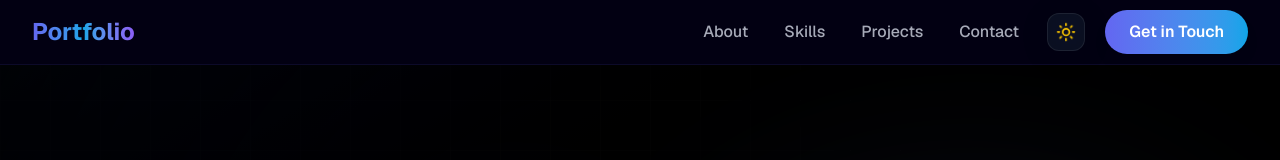
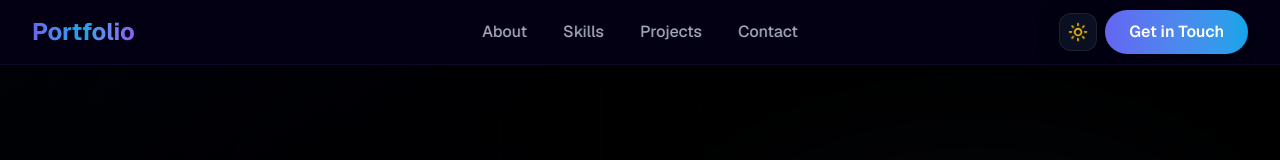
Before and after one commit to AriMhz/portfolio, a Next.js app: page /portfolio/ in a window 1280 px wide. Shown: the top 160 px of the page. Built offline with nearby package versions, Linux system fonts and the light colour scheme.

Commit message:
Fix navbar layout to center navigation links

```diff
--- a/components/navbar.tsx
+++ b/components/navbar.tsx
@@ -59,8 +59,8 @@ export default function Navbar() {
             Portfolio
           </motion.a>
 
-          {/* Desktop Navigation */}
-          <div className="hidden md:flex items-center space-x-1">
+          {/* Desktop Navigation - Centered */}
+          <div className="hidden md:flex items-center space-x-1 absolute left-1/2 transform -translate-x-1/2">
             {navLinks.map((link) => (
               <motion.a
                 key={link.href}
@@ -73,11 +73,14 @@ export default function Navbar() {
                 <span className="absolute bottom-0 left-0 w-0 h-0.5 bg-gradient-to-r from-primary to-secondary group-hover:w-full transition-all duration-300" />
               </motion.a>
             ))}
+          </div>
 
+          {/* Right side - Theme Toggle & CTA */}
+          <div className="hidden md:flex items-center space-x-2">
             {/* Theme Toggle */}
             <motion.button
               onClick={() => setTheme(theme === "dark" ? "light" : "dark")}
-              className="ml-2 p-2 rounded-lg glass border border-border/50 hover:border-primary/50 transition-all hover:shadow-glow"
+              className="p-2 rounded-lg glass border border-border/50 hover:border-primary/50 transition-all hover:shadow-glow"
               whileHover={{ scale: 1.05, rotate: 180 }}
               whileTap={{ scale: 0.95 }}
               transition={{ type: "spring", stiffness: 400, damping: 17 }}
@@ -95,7 +98,7 @@ export default function Navbar() {
 
             <motion.a
               href="#contact"
-              className="ml-4 px-6 py-2.5 rounded-full bg-gradient-to-r from-primary to-secondary text-white font-semibold shadow-lg hover:shadow-glow transition-all duration-300 relative overflow-hidden group"
+              className="px-6 py-2.5 rounded-full bg-gradient-to-r from-primary to-secondary text-white font-semibold shadow-lg hover:shadow-glow transition-all duration-300 relative overflow-hidden group"
               whileHover={{ scale: 1.05, y: -2 }}
               whileTap={{ scale: 0.98 }}
             >
```
